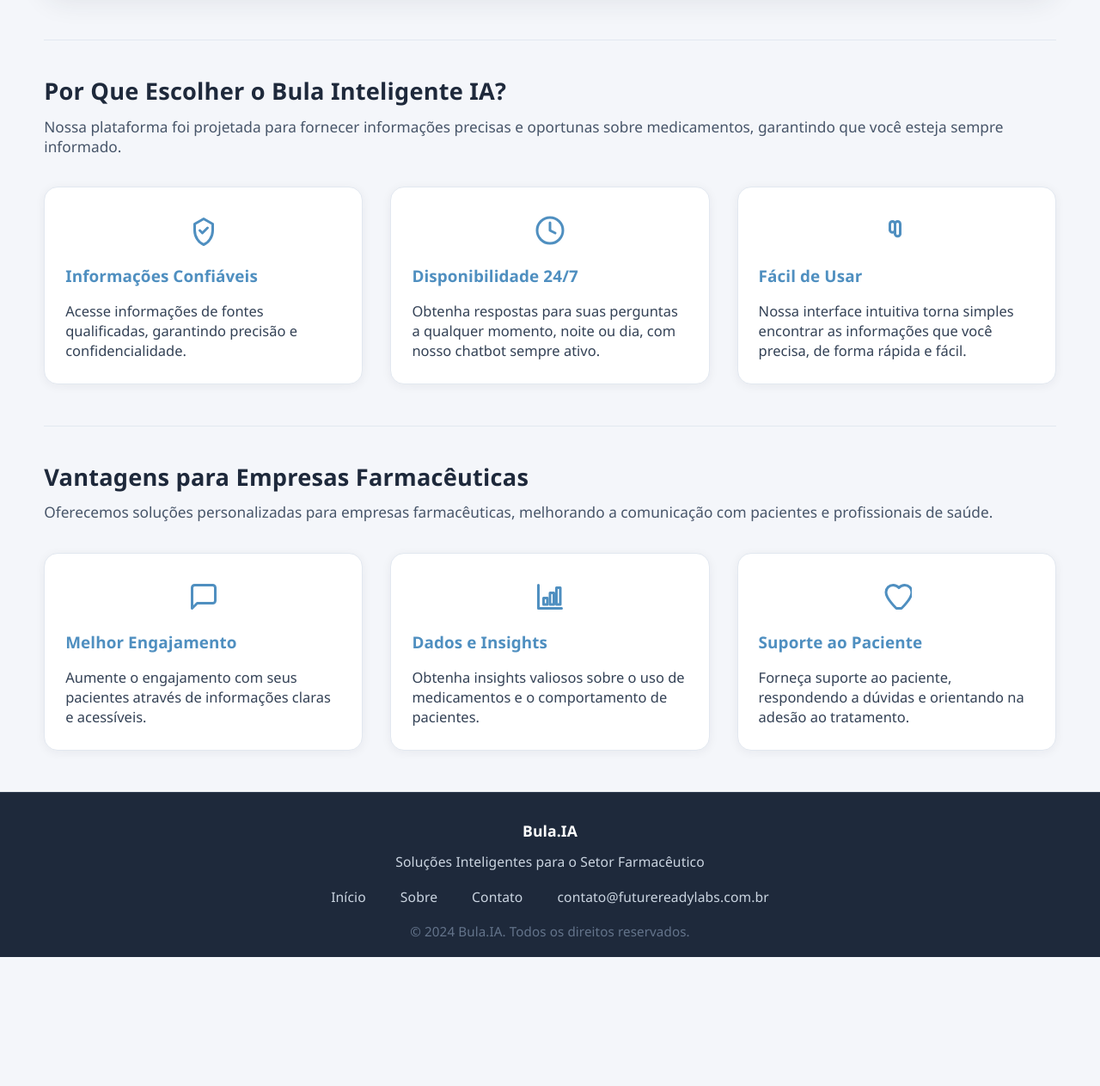
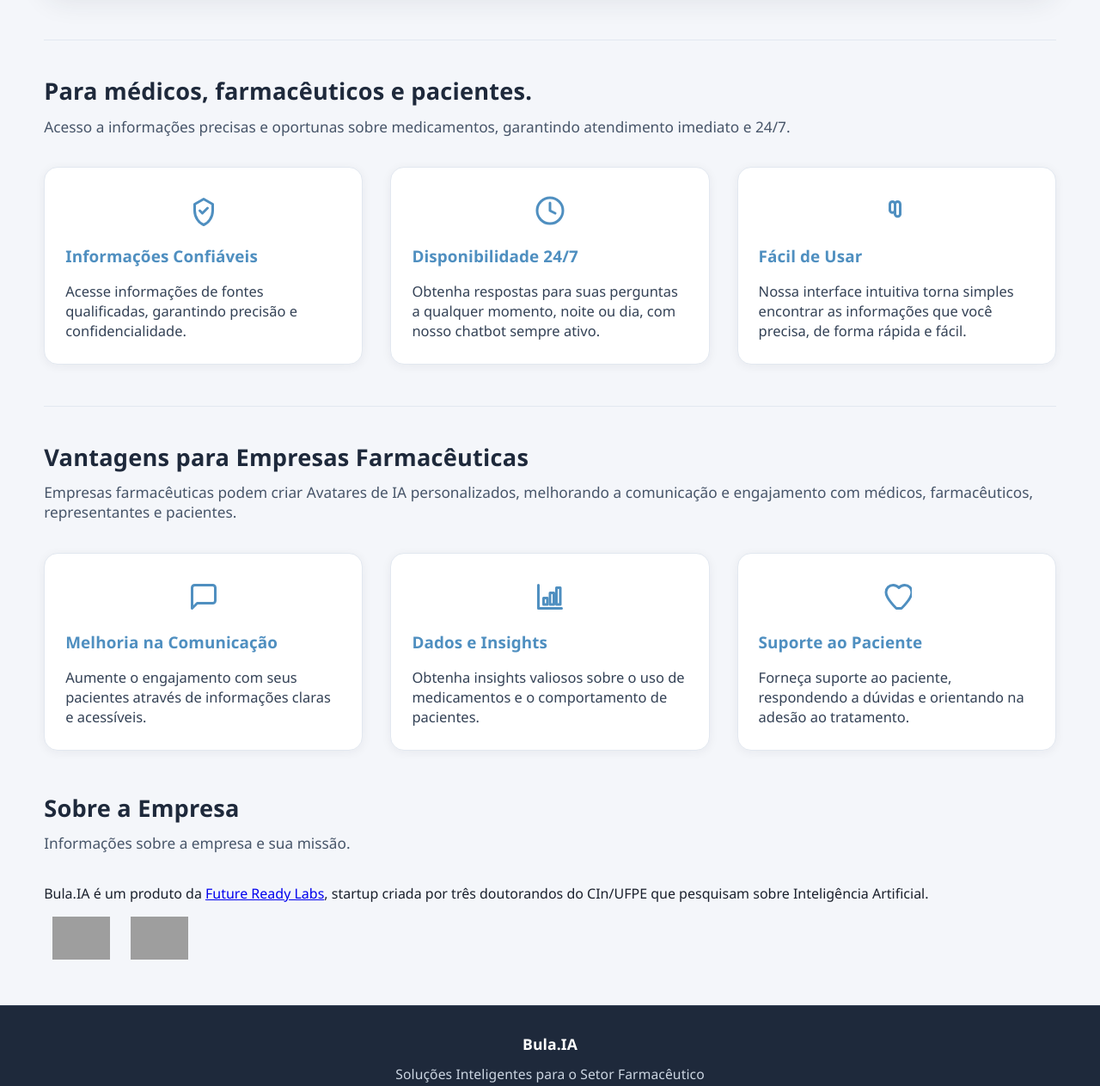
Before and after one commit to edrodrigues/bula.ia, a plain HTML site: page index.html in a window 1280 px wide. Shown: the part 620-1883 px from the top of the page at 86% size. Before the commit the page ends 1733 px from the top, so only its background shows below. Drawn offline with Linux system fonts and the light colour scheme; grey boxes are pictures that could not be loaded.

Commit message:
Add files via upload

```diff
--- a/index.html
+++ b/index.html
@@ -12,8 +12,8 @@
       <div class="logo">🔍 Bula.IA</div>
       <nav aria-label="Navegação principal">
         <a href="#inicio">Início</a>
-        <a href="#sobre">Sobre</a>
-        <a href="#contato">Contato</a>
+        <a href="#sobre">Vantagens</a>
+        <a href="#contato">Sobre</a>
         <a class="btn" href="dashboard.html" style="margin-left:1rem;">Entrar</a>
       </nav>
     </div>
@@ -28,8 +28,8 @@
     </section>
     <hr style="border: none; border-top: 1.5px solid #e2e8f0; margin: 0 0 2.5rem 0;">
     <section aria-label="Por que escolher">
-      <div class="section-title">Por Que Escolher o Bula Inteligente IA?</div>
-      <div class="section-desc">Nossa plataforma foi projetada para fornecer informações precisas e oportunas sobre medicamentos, garantindo que você esteja sempre informado.</div>
+      <div class="section-title">Para médicos, farmacêuticos e pacientes.</div>
+      <div class="section-desc">Acesso a informações precisas e oportunas sobre medicamentos, garantindo atendimento imediato e 24/7.</div>
       <div class="features">
         <div class="feature">
           <span class="card-icon">
@@ -57,13 +57,13 @@
     <hr style="border: none; border-top: 1.5px solid #e2e8f0; margin: 0 0 2.5rem 0;">
     <section aria-label="Vantagens para empresas">
       <div class="section-title">Vantagens para Empresas Farmacêuticas</div>
-      <div class="section-desc">Oferecemos soluções personalizadas para empresas farmacêuticas, melhorando a comunicação com pacientes e profissionais de saúde.</div>
+      <div class="section-desc">Empresas farmacêuticas podem criar Avatares de IA personalizados, melhorando a comunicação e engajamento com médicos, farmacêuticos, representantes e pacientes.</div>
       <div class="business-advantages">
         <div class="advantage">
           <span class="card-icon">
             <svg width="32" height="32" fill="none" stroke="#2563eb" stroke-width="2" stroke-linecap="round" stroke-linejoin="round" viewBox="0 0 24 24"><path d="M21 15a2 2 0 0 1-2 2H7l-4 4V5a2 2 0 0 1 2-2h14a2 2 0 0 1 2 2z"/></svg>
           </span>
-          <h3>Melhor Engajamento</h3>
+          <h3>Melhoria na Comunicação</h3>
           <p>Aumente o engajamento com seus pacientes através de informações claras e acessíveis.</p>
         </div>
         <div class="advantage">
@@ -82,6 +82,21 @@
         </div>
       </div>
     </section>
+    <section id="sobre" aria-label="Sobre nós">
+      <div class="section-title">Sobre a Empresa</div>
+      <div class="section-desc">Informações sobre a empresa e sua missão.</div>
+      <div class="about-us-content">
+        <p>Bula.IA é um produto da <a href="https://www.futurereadylabs.com.br/">Future Ready Labs</a>, startup criada por três doutorandos do CIn/UFPE que pesquisam sobre Inteligência Artificial. </h4>
+
+        <div class="logos-container">
+          <!-- Replace src with the actual path to the CIn/UFPE logo -->
+          <img src="https://www.cin.ufpe.br/~imprensa/marcacinpng/HC" alt="CIn/UFPE Logo" style="margin: 0 10px; height: 50px;">
+          <!-- Replace src with the actual path to the Parquetec logo -->
+          <img src="https://encrypted-tbn0.gstatic.com/images?q=tbn:ANd9GcSk83fFC9TtbPdxgAw8RVll_llRpD9L2_oClQ&s" alt="Parquetec Logo" style="margin: 0 10px; height: 50px;">
+        </div>
+
+      </div>
+    </section>
   </main>
   <footer class="footer" aria-label="Rodapé">
     <div class="container">
```
